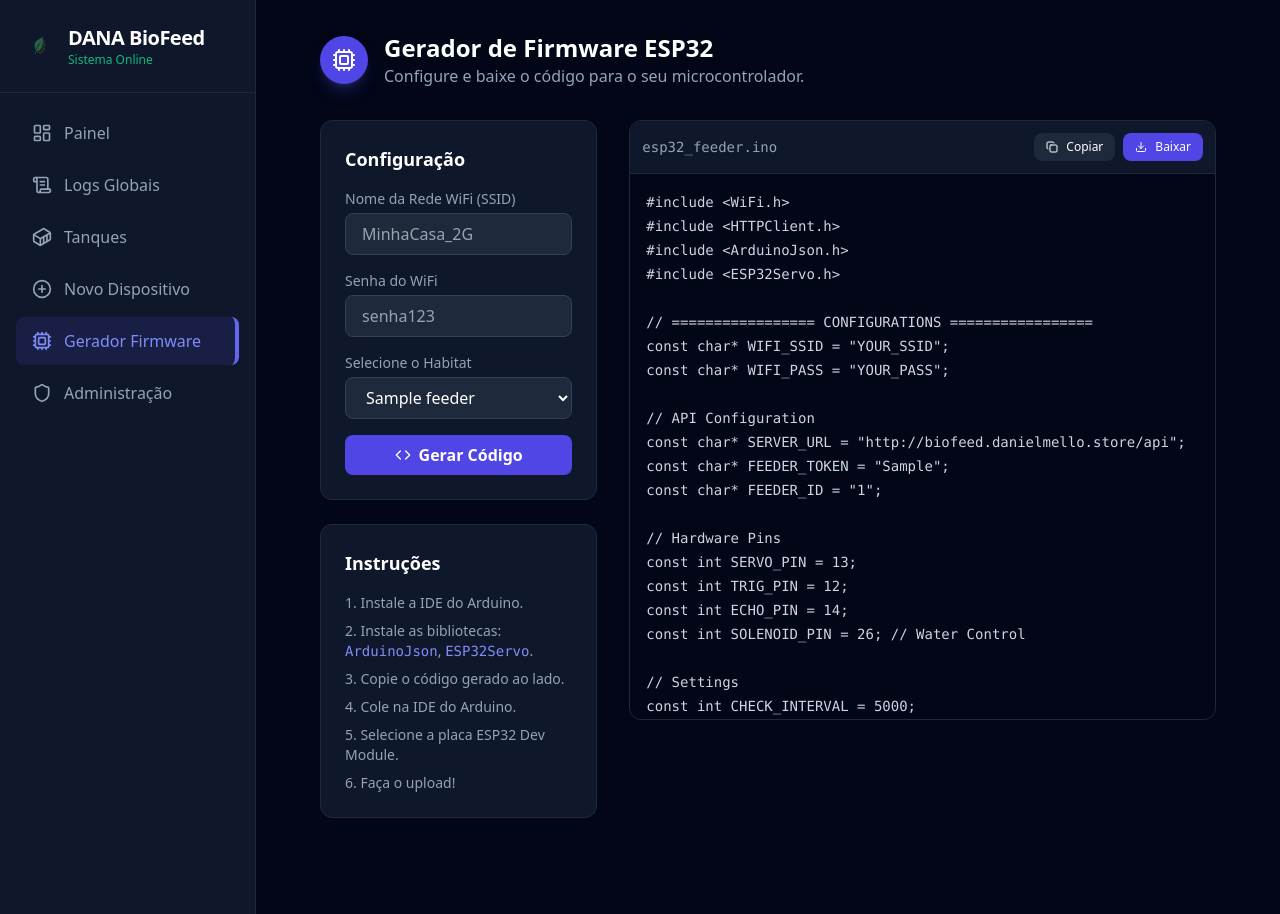
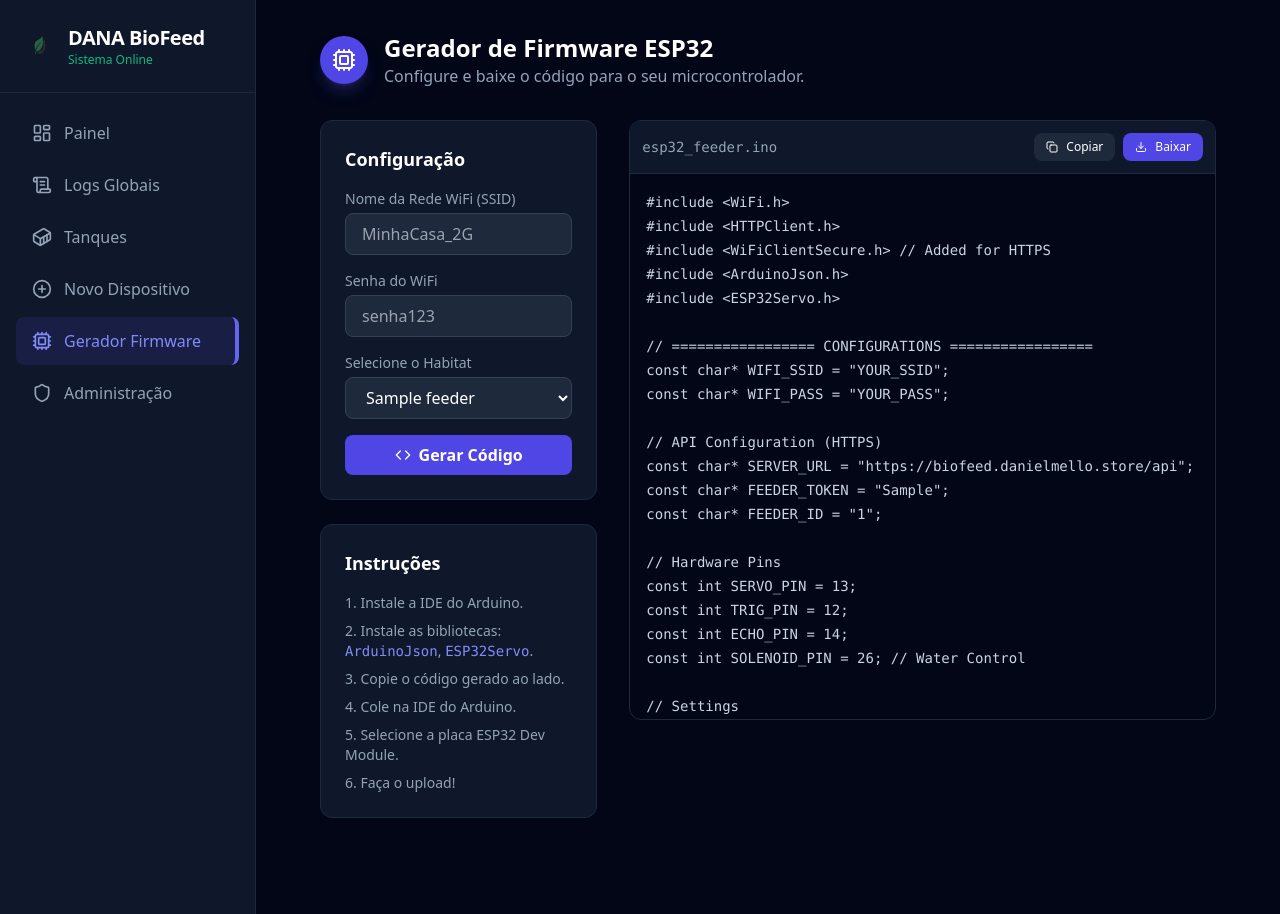
Before and after one commit to DanielMelloo/DANA-BioFeed, a Flask app: page /firmware in a window 1280 px wide. Shown: the top 914 px of the page. Run offline with Flask 3, Linux system fonts and the light colour scheme; a user stored in the database is signed in; tables that the repository leaves empty hold one stand-in row (values such as "Sample post"); some libraries are stand-ins or nearby versions.

```diff
--- a/app/templates/firmware.html
+++ b/app/templates/firmware.html
@@ -82,6 +82,7 @@
     // Base Template
     const codeTemplate = `#include <WiFi.h>
 #include <HTTPClient.h>
+#include <WiFiClientSecure.h> // Added for HTTPS
 #include <ArduinoJson.h>
 #include <ESP32Servo.h>
 
@@ -89,8 +90,8 @@
 const char* WIFI_SSID = "__SSID__";
 const char* WIFI_PASS = "__PASS__";
 
-// API Configuration
-const char* SERVER_URL = "http://biofeed.danielmello.store/api";
+// API Configuration (HTTPS)
+const char* SERVER_URL = "https://biofeed.danielmello.store/api";
 const char* FEEDER_TOKEN = "__TOKEN__";
 const char* FEEDER_ID = "__ID__";
 
@@ -108,6 +109,7 @@ const int SERVO_CLOSED_POS = 0;
 // ================= GLOBALS =================
 Servo feederServo;
 unsigned long lastCheckTime = 0;
+WiFiClientSecure secureClient; // Secure Client
 
 void setup() {
   Serial.begin(115200);
@@ -126,6 +128,10 @@ void setup() {
 
   // WiFi Setup
   connectWiFi();
+
+  // SSL Configuration
+  secureClient.setInsecure(); // Skip certificate validation for simplicity
+  // For production, use secureClient.setCACert(rootCACertificate);
 }
 
 void loop() {
@@ -178,7 +184,9 @@ void sendHeartbeat() {
 
     String url = String(SERVER_URL) + "/feeder/" + String(FEEDER_ID) + "/status";
 
-    http.begin(url);
+    // Use Secure Client
+    http.begin(secureClient, url);
+
     http.addHeader("Content-Type", "application/json");
     http.addHeader("Authorization", String("Bearer ") + String(FEEDER_TOKEN));
 
@@ -191,7 +199,7 @@ void sendHeartbeat() {
     doc["battery"] = 100;
     doc["weight"] = level;
     doc["water_sensor"] = "LSH";
-    doc["firmware_version"] = "1.2.0-ESP32";
+    doc["firmware_version"] = "1.3.0-ESP32-SSL";
 
     String requestBody;
     serializeJson(doc, requestBody);
@@ -278,7 +286,7 @@ void ackCommand(String cmdType, String status, String cmdId) {
     HTTPClient http;
     String url = String(SERVER_URL) + "/feeder/" + String(FEEDER_ID) + "/ack";
 
-    http.begin(url);
+    http.begin(secureClient, url); // Use Secure Client
     http.addHeader("Content-Type", "application/json");
     http.addHeader("Authorization", String("Bearer ") + String(FEEDER_TOKEN));
 
```
